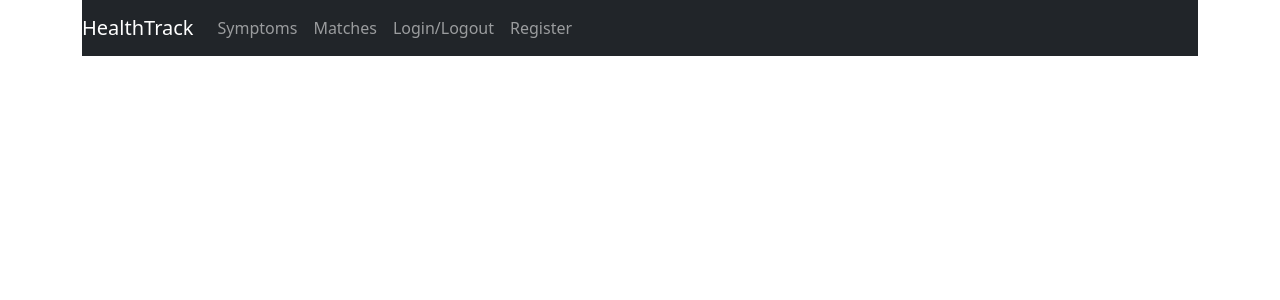
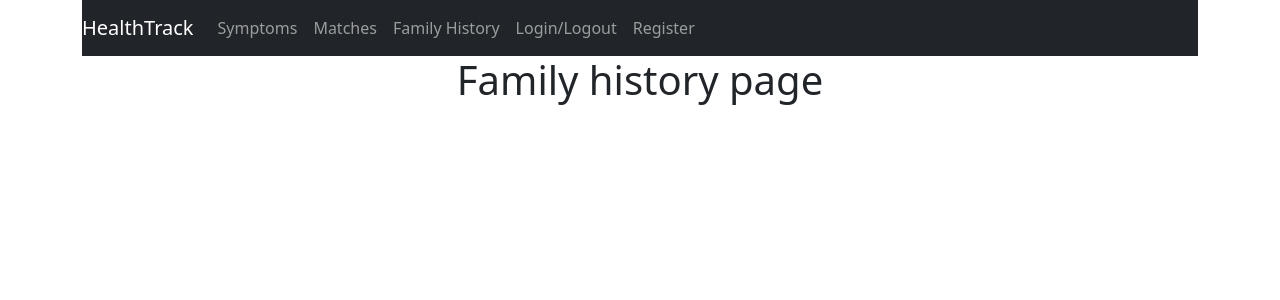
Before and after one commit to dpadron08/healthtrack, a React (Create React App) app in the folder frontend/: page /familyHistory in a window 1280 px wide. Shown: the top 300 px of the page. Built offline with nearby package versions, Linux system fonts and the light colour scheme.

Commit message:
Add page for family history

```diff
--- a/frontend/src/App.js
+++ b/frontend/src/App.js
@@ -10,6 +10,7 @@ import Register from "./pages/register";
 import Symptom from "./pages/symptom";
 import SymptomCreate from "./pages/symptom-create";
 import Matches from "./pages/matches";
+import FamilyHistory from "./pages/family-history";
 
 function App() {
   const logout = () => {
@@ -35,6 +36,11 @@ function App() {
               </Link>
             </li>
             <li className="nav-item">
+              <Link to="/familyHistory" className="nav-link">
+                Family History
+              </Link>
+            </li>
+            <li className="nav-item">
               <Link to="/login" className="nav-link" onClick={logout}>
                 Login/Logout
               </Link>
@@ -52,6 +58,7 @@ function App() {
           <Route path="/symptoms/:id" element={<Symptom />} />
           <Route path="/symptoms/create" element={<SymptomCreate />} />
           <Route path="/matches" element={<Matches />} />
+          <Route path="/familyHistory" element={<FamilyHistory />} />
           <Route path="/login" element={<Login />} />
           <Route path="/register" element={<Register />} />
         </Routes>
--- /dev/null
+++ b/frontend/src/pages/family-history.js
@@ -0,0 +1,7 @@
+import React from "react";
+
+const FamilyHistory = () => {
+  return <h1>Family history page</h1>;
+};
+
+export default FamilyHistory;
```
